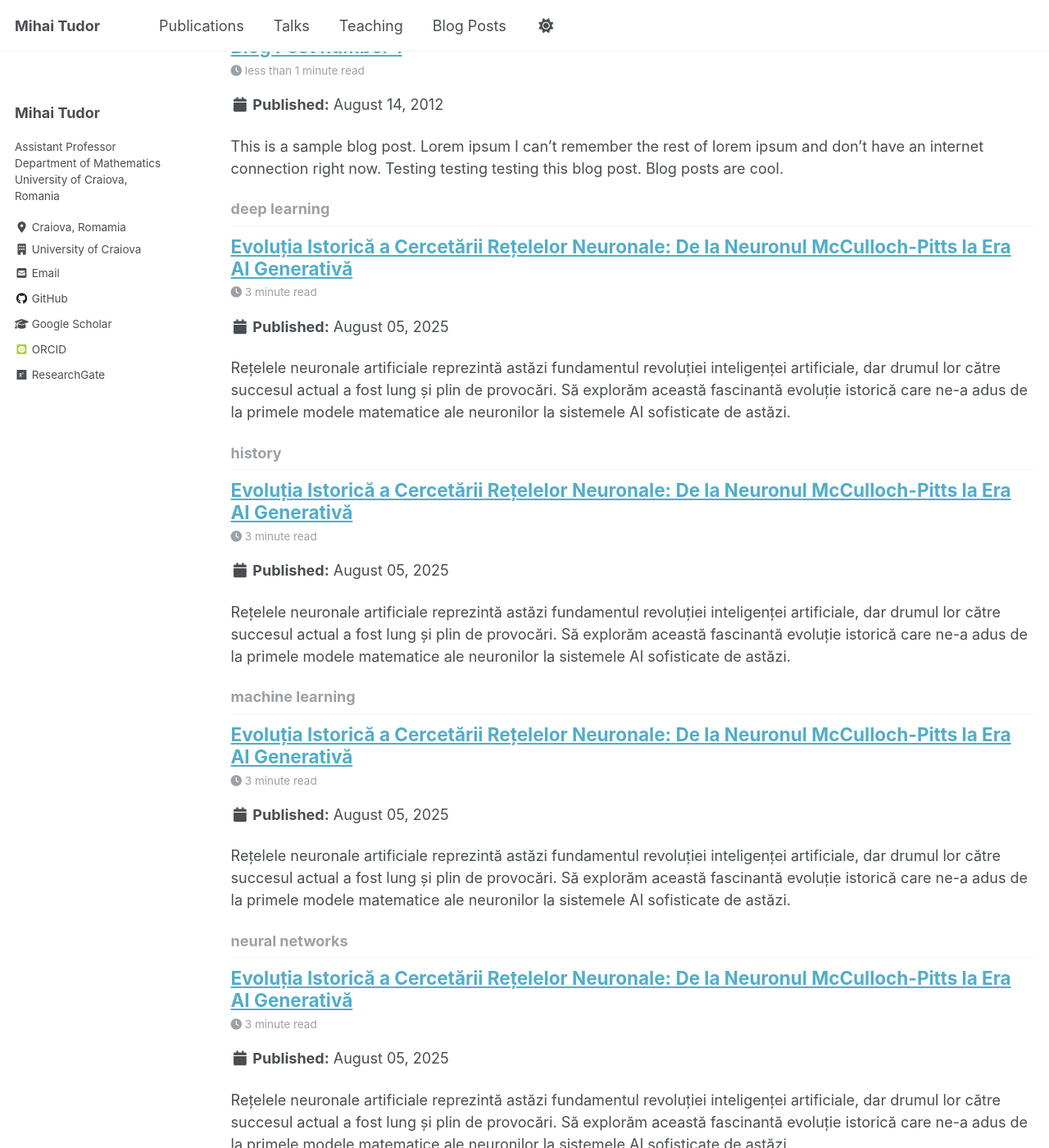
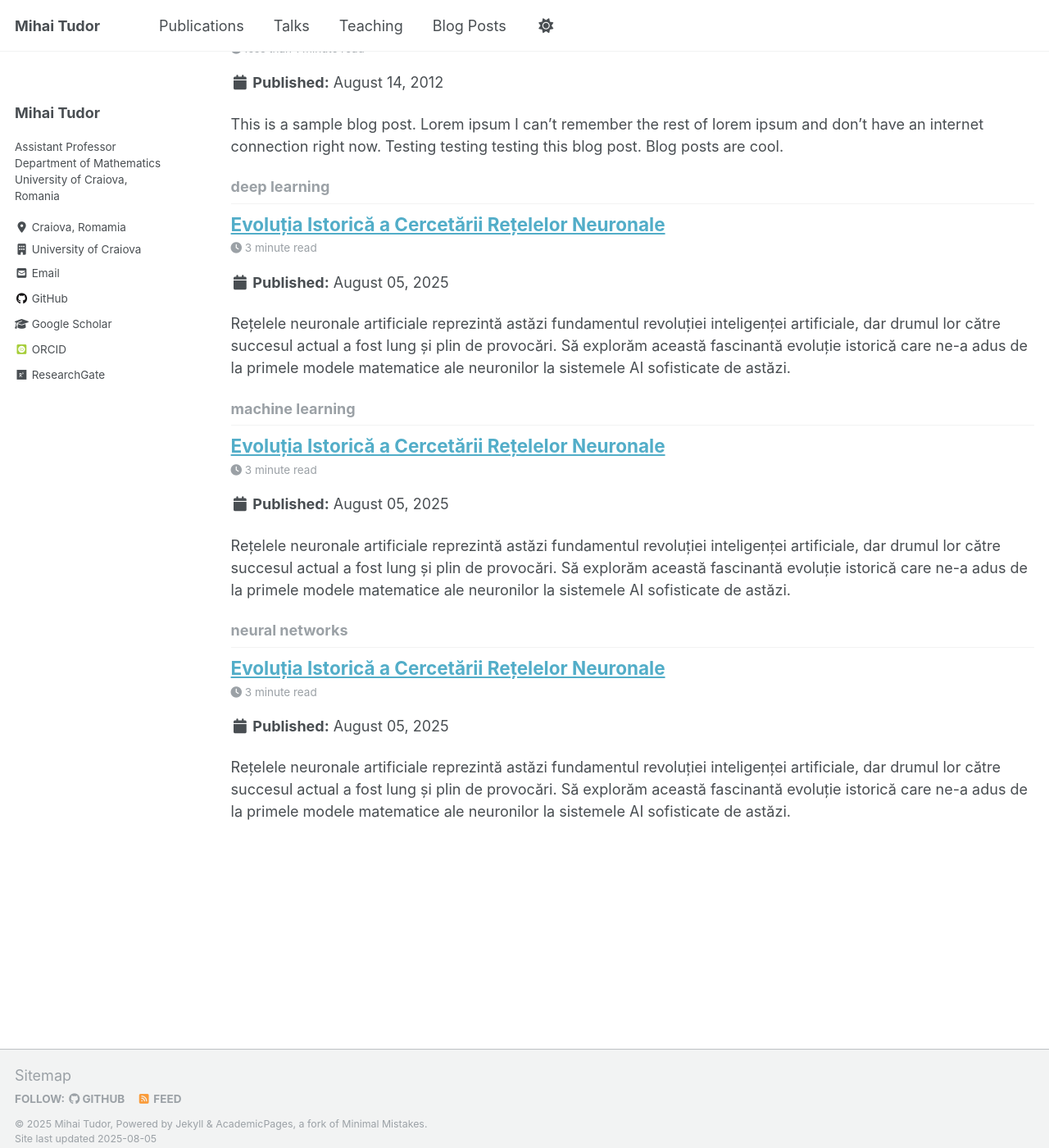
Before and after one commit to MihaiTudor26/mihaitudor26.github.io, a Jekyll site: the page built from _pages/tag-archive.html, in a window 1280 px wide and 1400 px high, scrolled down 3499 px. Shown: the whole window at 82% size. Built offline with Jekyll 4.4.1, drawn with Linux system fonts in a browser that asks for light colours; some web fonts are replaced; a script that is not in the unit is left out; some of the changed text lies outside the part shown.

Commit message:
Update 2025-08-05-neural-networks-evolution.md

```diff
--- a/_posts/2025-08-05-neural-networks-evolution.md
+++ b/_posts/2025-08-05-neural-networks-evolution.md
@@ -1,13 +1,17 @@
 ---
-title: 'Evoluția Istorică a Cercetării Rețelelor Neuronale: De la Neuronul McCulloch-Pitts la Era AI Generativă'
+title: 'Evoluția Istorică a Cercetării Rețelelor Neuronale'
 date: 2025-08-05
 permalink: /posts/2025/08/neural-networks-evolution/
+categories:
+  - artificial intelligence
+  - technology
 tags:
-  - artificial intelligence
   - neural networks
   - machine learning
   - deep learning
-  - history
+  - AI history
+toc: true
+toc_sticky: true
 ---
 
 Rețelele neuronale artificiale reprezintă astăzi fundamentul revoluției inteligenței artificiale, dar drumul lor către succesul actual a fost lung și plin de provocări. Să explorăm această fascinantă evoluție istorică care ne-a adus de la primele modele matematice ale neuronilor la sistemele AI sofisticate de astăzi.
@@ -111,7 +115,3 @@ Astăzi, rețelele neuronale sunt omniprezente:
 Evoluția rețelelor neuronale este o poveste fascinantă de perseverență științifică, inovație tehnologică și timing perfect. De la modelele simple ale anilor 1940 la sistemele AI sofisticate de astăzi, această călătorie demonstrează puterea cercetării fundamentale și importanța de a nu abandona ideile promițătoare, chiar și atunci când par să ajungă în impas.
 
 Astăzi, pe măsură ce intrăm în era AI generativă, suntem martorii unor transformări care vor redefini societatea. Înțelegerea acestei evoluții istorice ne ajută să apreciem nu doar unde am ajuns, ci și să anticipăm unde ne îndreptăm în această aventură extraordinară a inteligenței artificiale.
-
----
-
-*Dacă ți-a plăcut acest articol, urmărește-mă pentru mai multe explorări în lumea fascinantă a tehnologiei și AI.*
```
